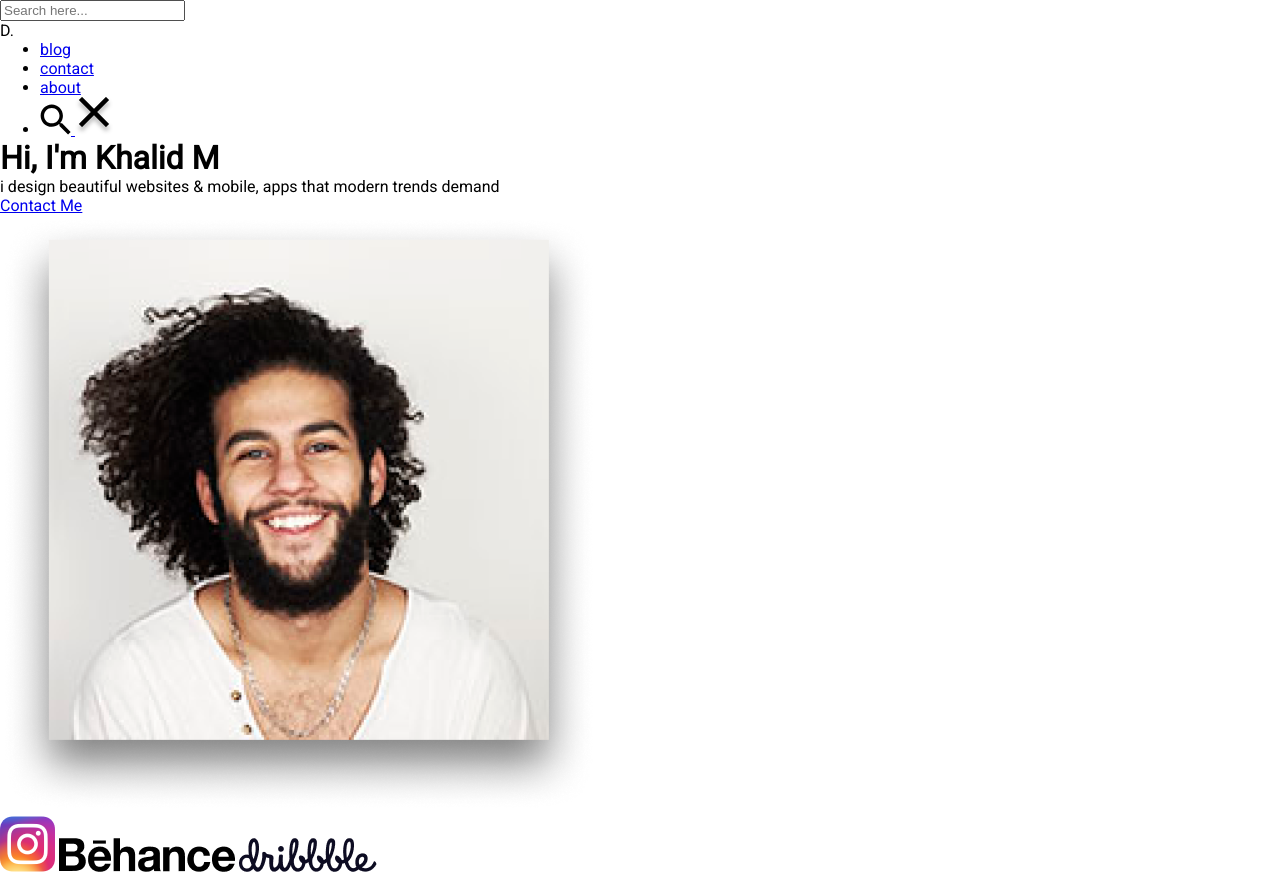
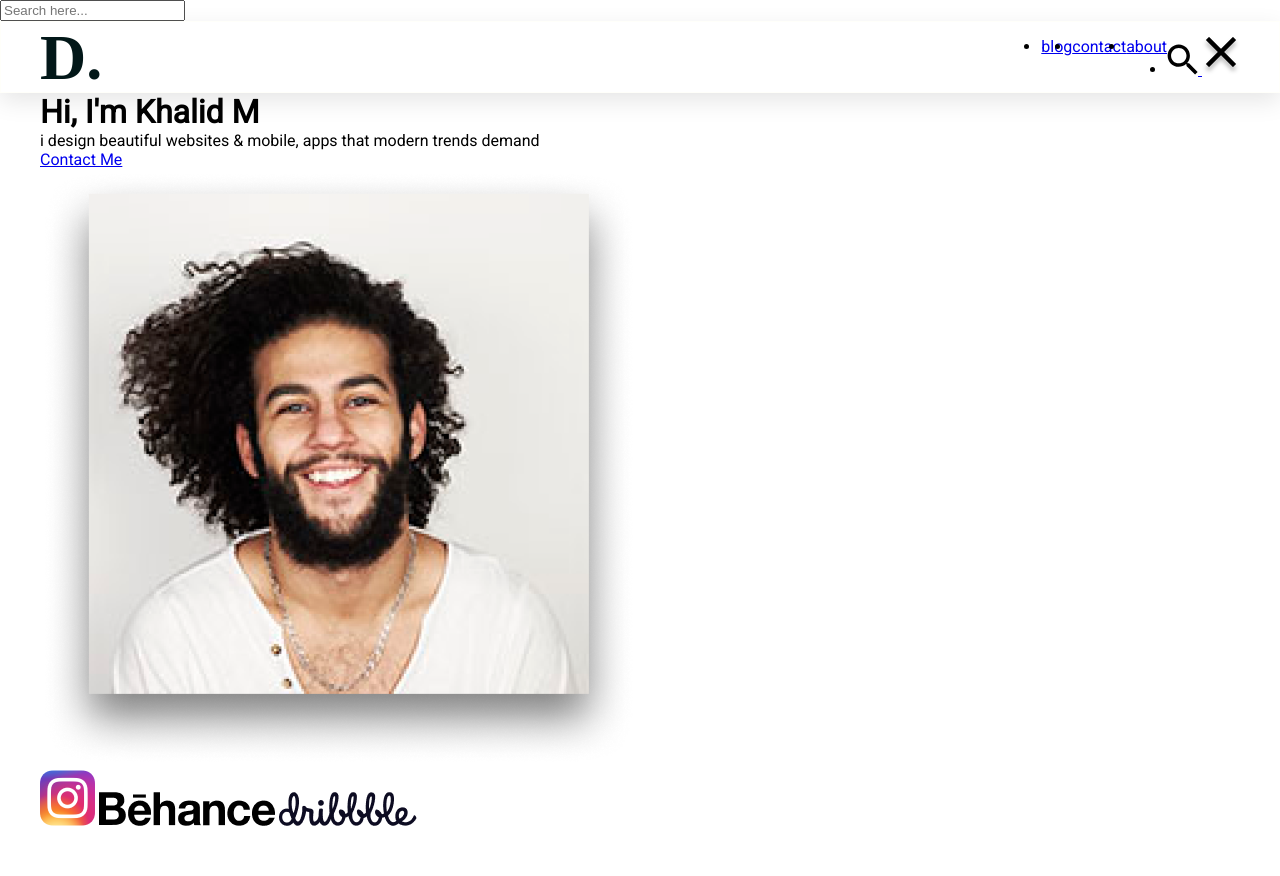
Before and after one commit to khalidmahfudh/homepage, a plain HTML site: page index.html in a window 1280 px wide. After the commit the page ends 830 px from the top, so only its background shows below. Drawn offline with Linux system fonts and the light colour scheme.

Commit message:
styling nav

```diff
--- a/index.html
+++ b/index.html
@@ -5,7 +5,8 @@
     <meta charset="UTF-8" />
     <meta name="viewport" content="width=device-width, initial-scale=1.0" />
     <meta http-equiv="X-UA-Compatible" content="ie=edge" />
-    <link href="https://fonts.googleapis.com/css2?family=Roboto&display=swap" rel="stylesheet">
+    <link href="https://fonts.googleapis.com/css2?family=Roboto|Roboto+Condensed|Roboto+Slab&display=swap"
+        rel="stylesheet">
     <title>Welcome</title>
     <link rel="stylesheet" href="style.css" />
 </head>
--- a/style.css
+++ b/style.css
@@ -7,3 +7,36 @@
 body {
     font-family: "Roboto", sans-serif;
 }
+
+/* Navigation */
+
+.nav-container {
+    background: #FFFFFF;
+    border: 1px solid #FFFFFA;
+    box-shadow: 0px 8px 24px rgba(0, 0, 0, 0.1);
+    height: 72px;
+}
+
+.wrapper {
+    max-width: 1200px;
+    margin: 0 auto;
+}
+
+nav {
+    display: flex;
+    align-items: center;
+    justify-content: space-between;
+    height: 72px;
+}
+
+nav ul {
+    display: flex;
+}
+
+nav .logo {
+    font-family: poppins;
+    font-style: normal;
+    font-weight: 800;
+    font-size: 64px;
+    color: #021718;
+}
```
